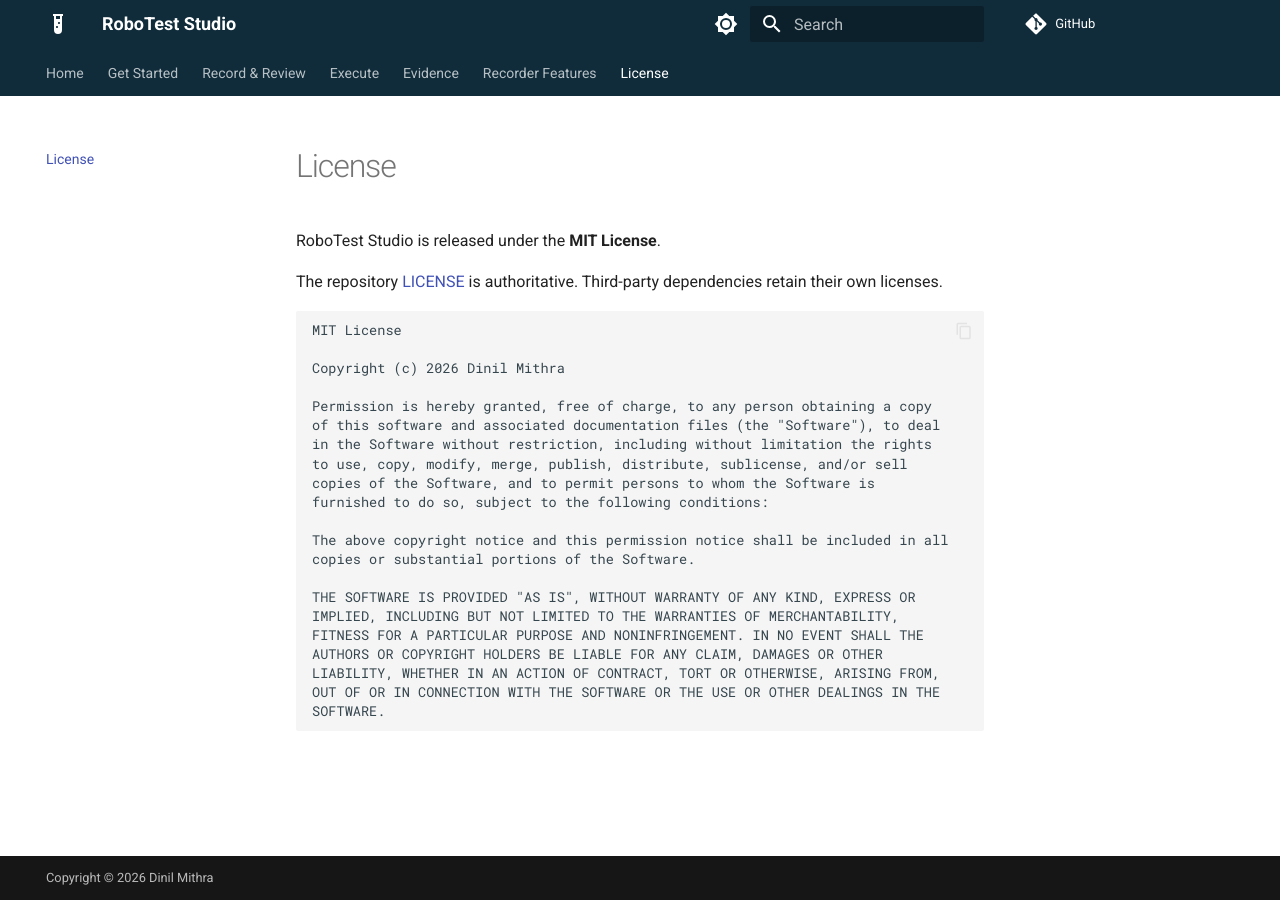
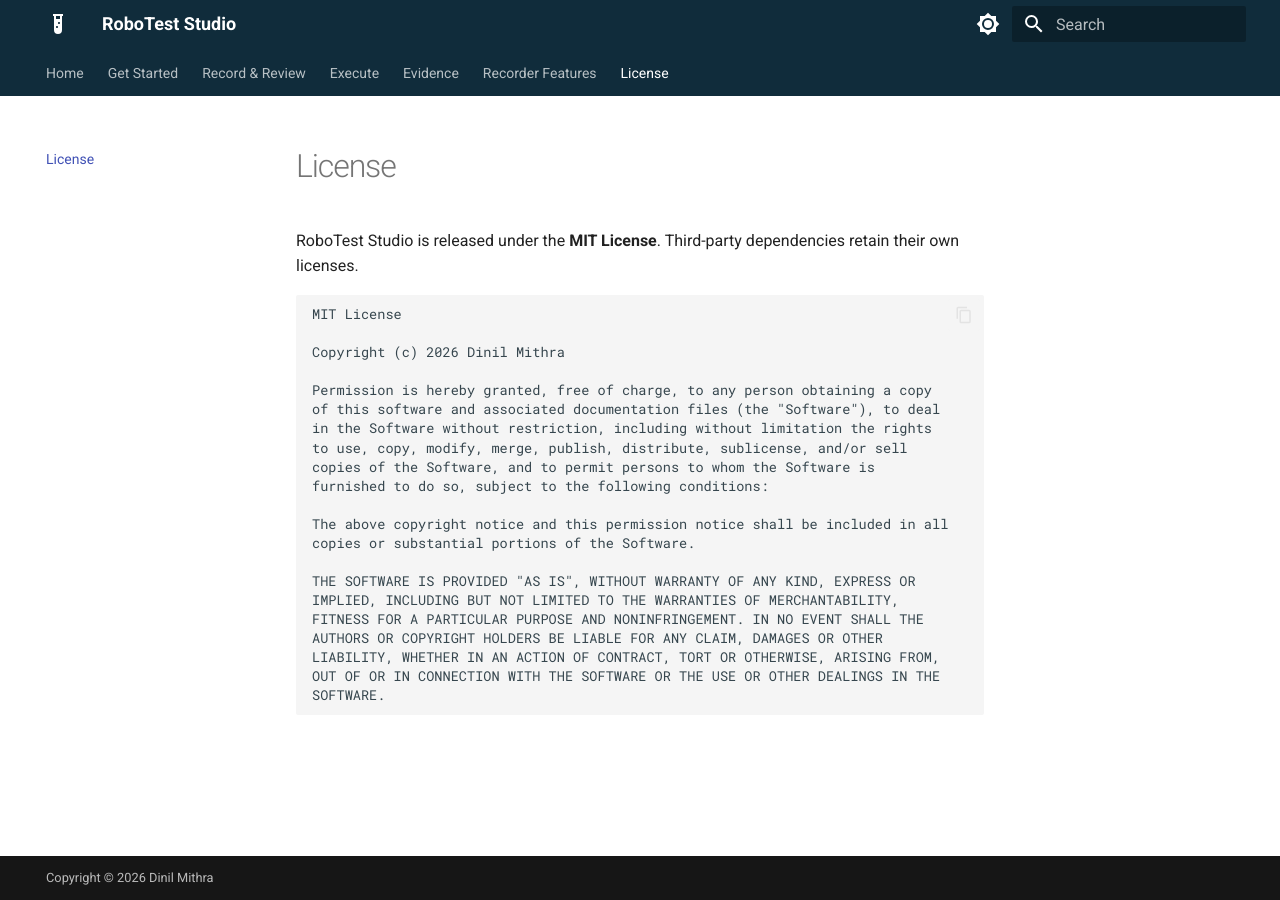
Before and after one commit to dinilmithra/robo-test-studio-docs, an MkDocs documentation site: the page built from docs/license.md, in a window 1280 px wide. Built offline with MkDocs 1.6.1 and Material for MkDocs 9.7.7, drawn with Linux system fonts in a browser that asks for light colours; comment, search, counter and statistics services are not loaded.

Commit message:
Update license documentation and remove repo URL from mkdocs configuration

````diff
--- a/docs/license.md
+++ b/docs/license.md
@@ -1,9 +1,6 @@
 # License
 
-RoboTest Studio is released under the **MIT License**.
-
-The repository [LICENSE](https://github.com/dinilmithra/robo-test-studio-docs/blob/main/LICENSE)
-is authoritative. Third-party dependencies retain their own licenses.
+RoboTest Studio is released under the **MIT License**. Third-party dependencies retain their own licenses.
 
 ```text
 MIT License
--- a/mkdocs.yml
+++ b/mkdocs.yml
@@ -1,7 +1,6 @@
 site_name: RoboTest Studio
 site_description: Visual Appian test authoring, review and execution for business users.
 site_url: https://dinilmithra.github.io/robo-test-studio-docs/
-repo_url: https://github.com/dinilmithra/robo-test-studio-docs
 copyright: Copyright &copy; 2026 Dinil Mithra
 extra_css:
   - stylesheets/studio.css
````
